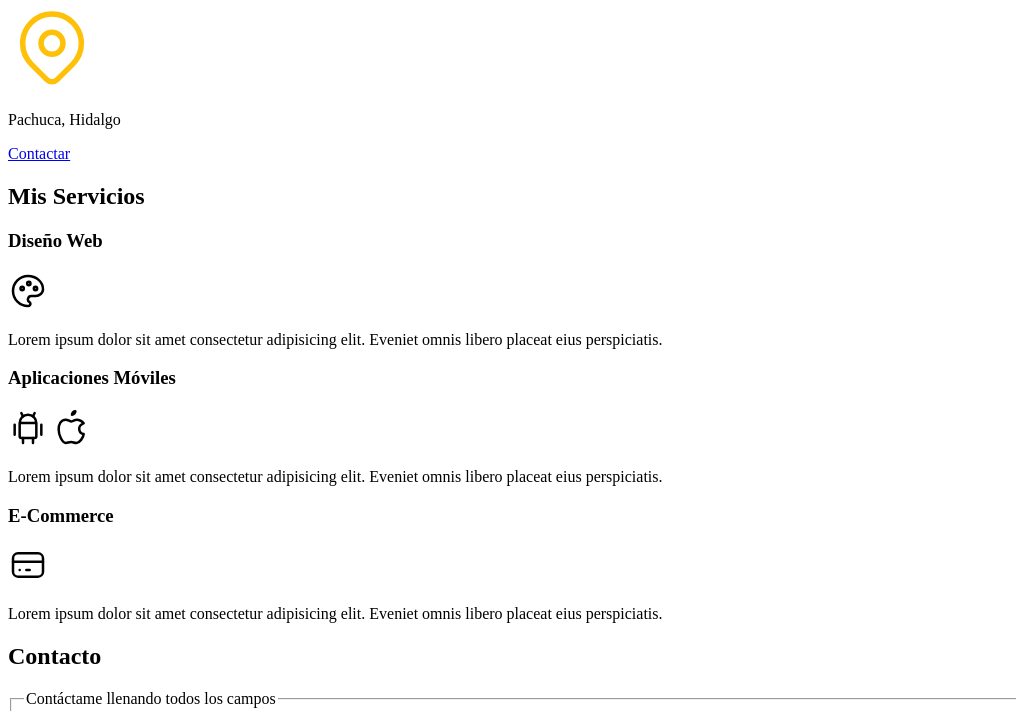
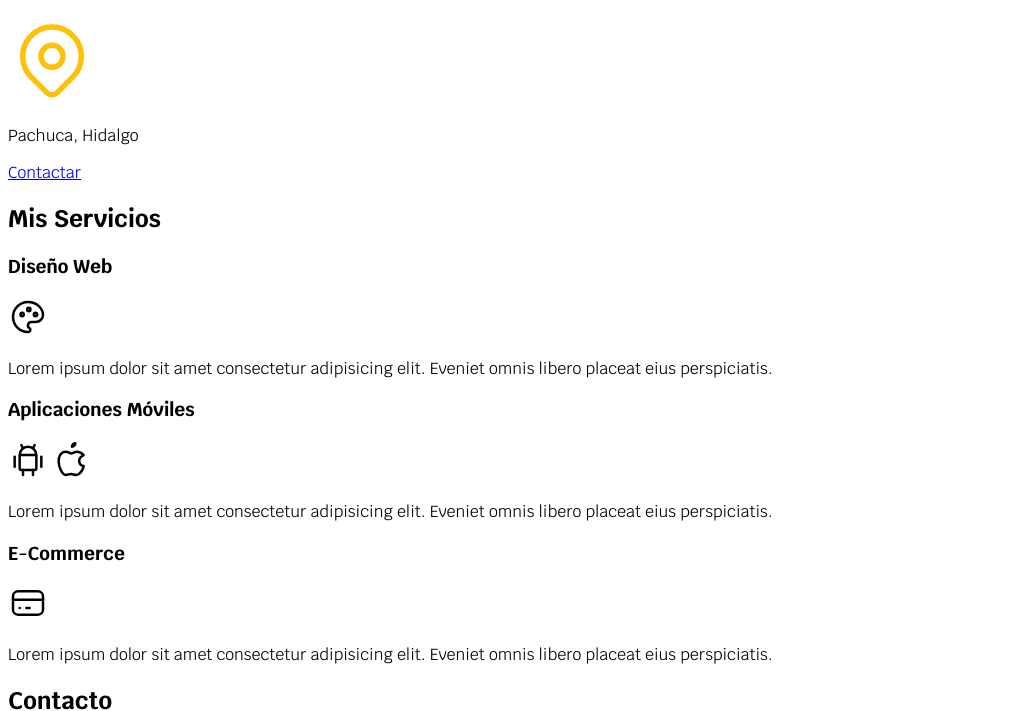
Before and after one commit to Albto02/DisenoYDesarrolloWebFreelancer, a plain HTML site: page index.html in a window 1280 px wide. Shown: the part 217-928 px from the top of the page, without its empty margins (0-1016 px from the left). Drawn offline with Linux system fonts and the light colour scheme.

Commit message:
Agregando fuentes externas

```diff
--- a/css/styles.css
+++ b/css/styles.css
@@ -11,6 +11,7 @@ html{
 }
 body{
     font-size: 16px; /* 1rem = 10px */
+    font-family: "Krub", serif;
 }
 .titulo{
     text-align: center;
--- a/index.html
+++ b/index.html
@@ -4,6 +4,11 @@
     <meta charset="UTF-8">
     <meta name="viewport" content="width=device-width, initial-scale=1.0">
     <title>Diseñador freelance</title>
+
+    <link rel="preconnect" href="https://fonts.googleapis.com">
+    <link rel="preconnect" href="https://fonts.gstatic.com" crossorigin>
+    <link href="https://fonts.googleapis.com/css2?family=Krub:wght@400;700&display=swap" rel="stylesheet">
+
     <link rel="preload" href="css/styles.css" as="style">
     <link rel="stylesheet" href="css/styles.css">
 </head>
```
